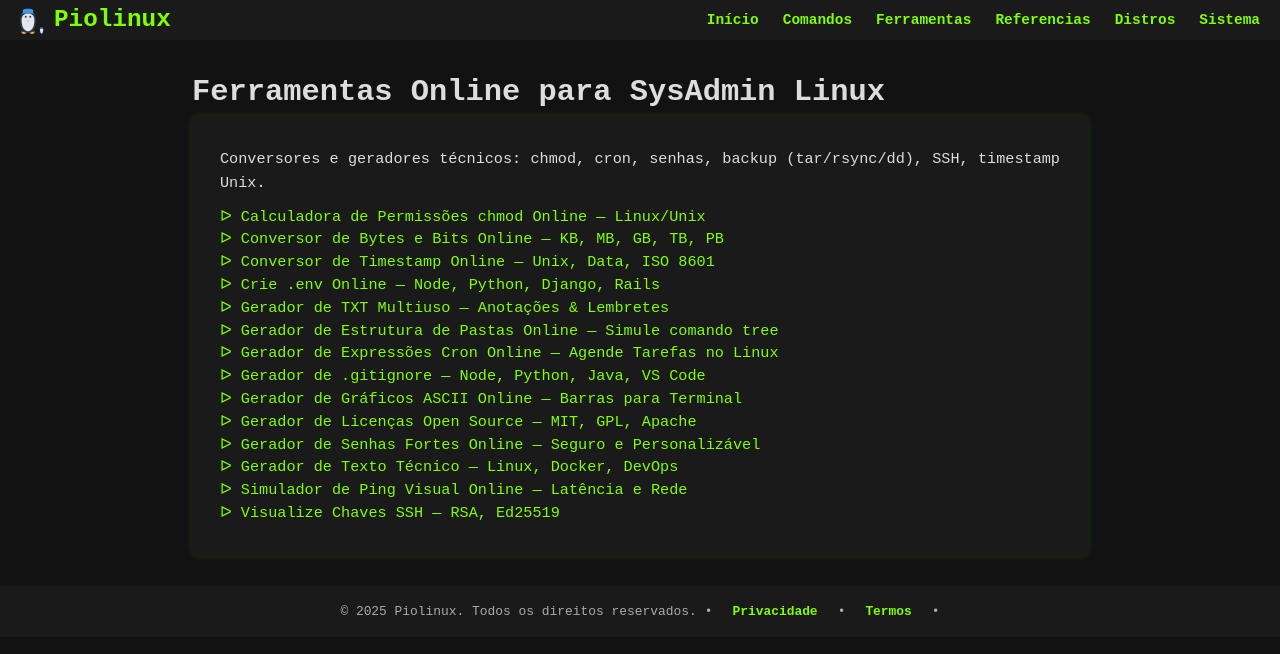
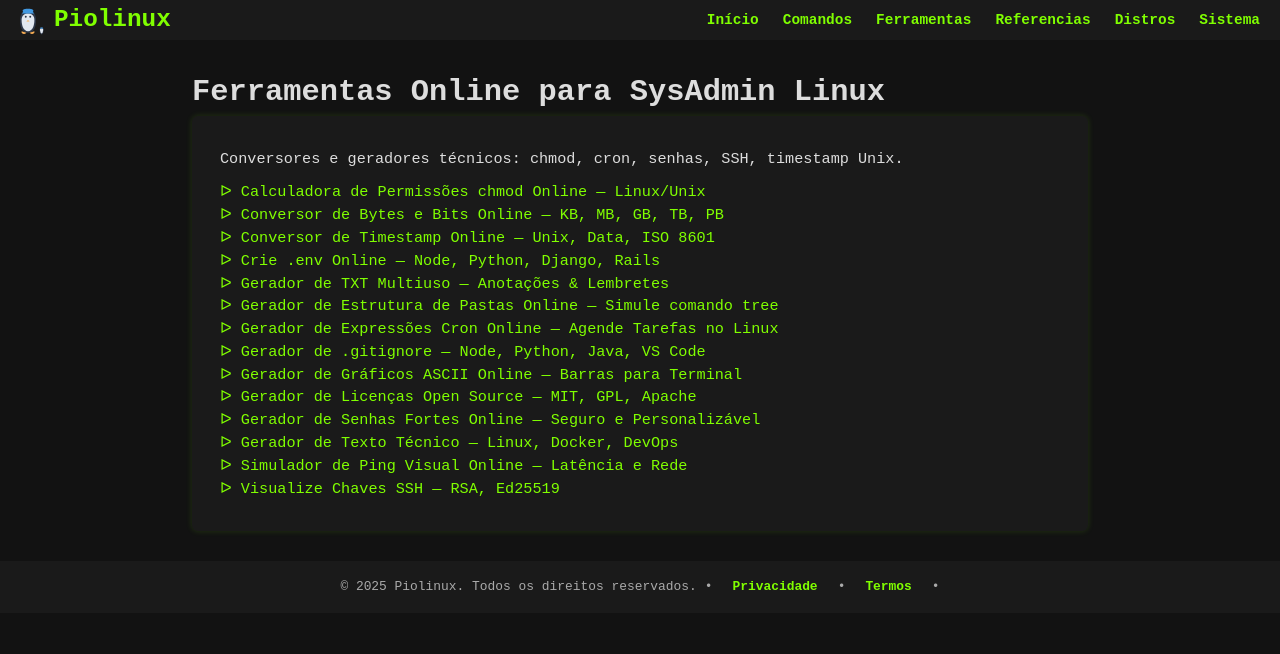
Before and after one commit to Piolinux/piolinux-site, a Jekyll site: the page built from _pages/_ferramentas/ferramentas-online-para-sysadmin-linux.html, in a window 1280 px wide. Shown: the top 654 px of the page. Built offline with Jekyll 4.4.1, drawn with Linux system fonts in a browser that asks for light colours.

Commit message:
Update ferramentas-online-para-sysadmin-linux.html

```diff
--- a/_pages/_ferramentas/ferramentas-online-para-sysadmin-linux.html
+++ b/_pages/_ferramentas/ferramentas-online-para-sysadmin-linux.html
@@ -1,7 +1,7 @@
 ---
 layout: manual-seo
 title: "Ferramentas Online para SysAdmin Linux"
-description: "Conversores e geradores técnicos:  chmod, cron, senhas, backup (tar/rsync/dd), SSH, timestamp Unix."
+description: "Conversores e geradores técnicos:  chmod, cron, senhas, SSH, timestamp Unix."
 permalink: /ferramentas/
 tags: [ferramentas, sysadmin, linux, chmod, cron, ip, backup, ssh, unix-timestamp]
 ---
```
